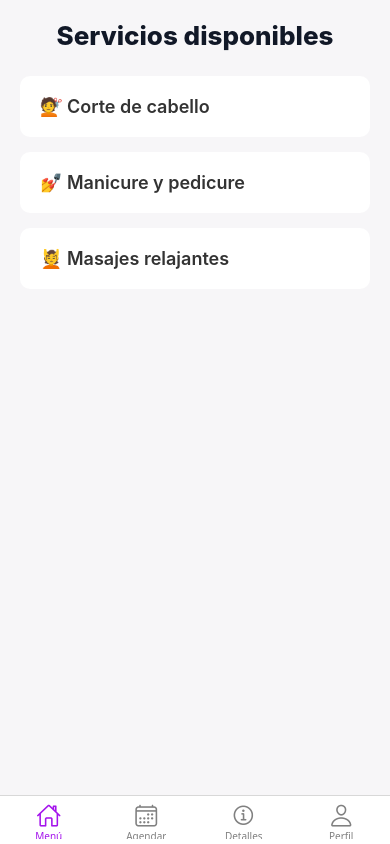
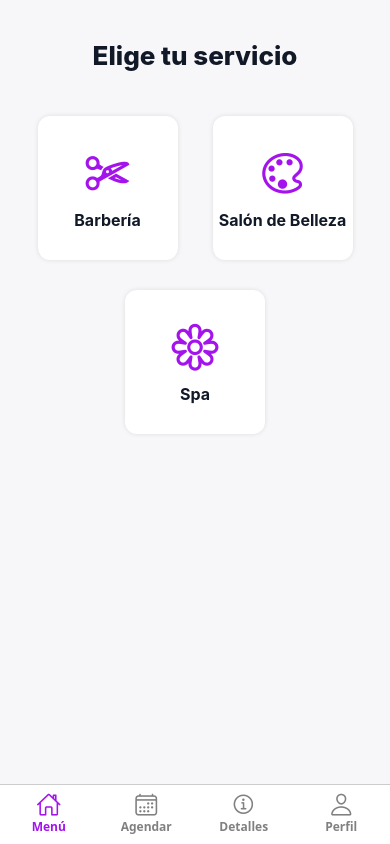
Before and after one commit to samuuu023/AppCitas, a React Native app: screen /AppTabs in a window 390 px wide. Built offline with nearby package versions, Linux system fonts and the light colour scheme.

Commit message:
Cambios finales

```diff
--- a/App.js
+++ b/App.js
@@ -1,12 +1,15 @@
 // App.js
 import React from "react";
 import { NavigationContainer } from "@react-navigation/native";
+import { SafeAreaProvider } from "react-native-safe-area-context";
 import AppNavigator from "./navigation/AppNavigator";
 
 export default function App() {
   return (
-    <NavigationContainer>
-      <AppNavigator />
-    </NavigationContainer>
+    <SafeAreaProvider>
+      <NavigationContainer>
+        <AppNavigator />
+      </NavigationContainer>
+    </SafeAreaProvider>
   );
 }
--- a/navigation/AppDrawer.js
+++ b/navigation/AppDrawer.js
@@ -1,5 +1,6 @@
 // navigation/AppDrawer.js (opcional)
 import React from "react";
+import { Ionicons } from '@expo/vector-icons';
 import { createDrawerNavigator } from "@react-navigation/drawer";
 import AppTabs from "./AppTabs";
 import ProfileScreen from "../screens/ProfileScreen";
--- a/navigation/AppTabs.js
+++ b/navigation/AppTabs.js
@@ -17,6 +17,17 @@ export default function AppTabs() {
         headerShown: false,
         tabBarActiveTintColor: "#a413ec",
         tabBarInactiveTintColor: "gray",
+        tabBarStyle: {
+          backgroundColor: "#fff",
+          borderTopWidth: 0.5,
+          borderTopColor: "#ccc",
+          height: 60,
+          paddingBottom: 5,
+        },
+        tabBarLabelStyle: {
+          fontSize: 12,
+          fontWeight: "600",
+        },
         tabBarIcon: ({ color, size }) => {
           let iconName = "ellipse";
           if (route.name === "Service") iconName = "home-outline";
--- a/screens/BookingScreen.js
+++ b/screens/BookingScreen.js
@@ -1,66 +1,194 @@
-// Screens/AgendarScreen.js
+// screens/BookingScreen.js
 import React, { useState } from "react";
-import { View, Text, TextInput, TouchableOpacity, StyleSheet } from "react-native";
+import {
+  View,
+  Text,
+  TouchableOpacity,
+  StyleSheet,
+  FlatList,
+  Platform,
+} from "react-native";
+import DateTimePicker from "@react-native-community/datetimepicker";
+import { SafeAreaView } from "react-native-safe-area-context";
+import { useNavigation, useRoute } from "@react-navigation/native";
 
-export default function BookingScreen({ navigation }) {
-  const [servicio, setServicio] = useState("");
-  const [fecha, setFecha] = useState("");
-  const [hora, setHora] = useState("");
+export default function BookingScreen() {
+  const navigation = useNavigation();
+  const route = useRoute();
+  const { category } = route.params || { category: "Barbería" };
 
-  const handleAgendar = () => {
-    if (servicio && fecha && hora) {
-      alert("Cita agendada con éxito");
-      navigation.navigate("Detalles");
-    } else {
-      alert("Completa todos los campos");
+  // Listas según la categoría
+  const serviceOptions = {
+    Barbería: ["Corte Clásico", "Afeitado Premium", "Tinte de Barba"],
+    "Salón de Belleza": ["Corte de Cabello", "Manicure", "Maquillaje Profesional"],
+    Spa: ["Masaje Relajante", "Exfoliación", "Terapia de Piedras Calientes"],
+  };
+
+  const staffOptions = {
+    Barbería: ["Carlos", "Luis", "Andrés"],
+    "Salón de Belleza": ["Sofía", "Camila", "Valeria"],
+    Spa: ["Daniela", "Roberto", "Melissa"],
+  };
+
+  const [service, setService] = useState(null);
+  const [staff, setStaff] = useState(null);
+  const [date, setDate] = useState(new Date());
+  const [showPicker, setShowPicker] = useState(false);
+
+  const onChangeDate = (event, selectedDate) => {
+    const currentDate = selectedDate || date;
+    setShowPicker(false);
+    setDate(currentDate);
+  };
+
+  const handleConfirm = () => {
+    if (!service || !staff || !date) {
+      alert("Por favor completa todos los campos.");
+      return;
     }
+
+    navigation.navigate("Details", {
+      category,
+      service,
+      staff,
+      date: date.toISOString(),
+    });
   };
 
   return (
-    <View style={styles.container}>
-      <Text style={styles.title}>Agendar cita</Text>
+    <SafeAreaView style={styles.safe}>
+      <View style={styles.container}>
+        <Text style={styles.title}>Agendar Cita</Text>
+        <Text style={styles.subtitle}>Categoría: {category}</Text>
 
-      <TextInput
-        placeholder="Servicio (Ej: Corte, Uñas, Masaje)"
-        placeholderTextColor="#9CA3AF"
-        style={styles.input}
-        value={servicio}
-        onChangeText={setServicio}
-      />
-      <TextInput
-        placeholder="Fecha (Ej: 25/10/2025)"
-        placeholderTextColor="#9CA3AF"
-        style={styles.input}
-        value={fecha}
-        onChangeText={setFecha}
-      />
-      <TextInput
-        placeholder="Hora (Ej: 3:00 PM)"
-        placeholderTextColor="#9CA3AF"
-        style={styles.input}
-        value={hora}
-        onChangeText={setHora}
-      />
+        {/* Servicios */}
+        <Text style={styles.label}>Selecciona un servicio:</Text>
+        <FlatList
+          horizontal
+          data={serviceOptions[category] || []}
+          keyExtractor={(item) => item}
+          showsHorizontalScrollIndicator={false}
+          contentContainerStyle={{ paddingVertical: 10 }}
+          renderItem={({ item }) => (
+            <TouchableOpacity
+              style={[
+                styles.option,
+                service === item && styles.selectedOption,
+              ]}
+              onPress={() => setService(item)}
+            >
+              <Text
+                style={[
+                  styles.optionText,
+                  service === item && styles.selectedOptionText,
+                ]}
+              >
+                {item}
+              </Text>
+            </TouchableOpacity>
+          )}
+        />
 
-      <TouchableOpacity style={styles.button} onPress={handleAgendar}>
-        <Text style={styles.buttonText}>Confirmar cita</Text>
-      </TouchableOpacity>
-    </View>
+        {/* Personal disponible */}
+        <Text style={[styles.label, { marginTop: 20 }]}>
+          Personal disponible:
+        </Text>
+        <FlatList
+          horizontal
+          data={staffOptions[category] || []}
+          keyExtractor={(item) => item}
+          showsHorizontalScrollIndicator={false}
+          contentContainerStyle={{ paddingVertical: 10 }}
+          renderItem={({ item }) => (
+            <TouchableOpacity
+              style={[styles.option, staff === item && styles.selectedOption]}
+              onPress={() => setStaff(item)}
+            >
+              <Text
+                style={[
+                  styles.optionText,
+                  staff === item && styles.selectedOptionText,
+                ]}
+              >
+                {item}
+              </Text>
+            </TouchableOpacity>
+          )}
+        />
+
+        {/* Fecha y hora */}
+        <Text style={[styles.label, { marginTop: 20 }]}>Fecha y hora:</Text>
+        <TouchableOpacity
+          style={styles.dateButton}
+          onPress={() => setShowPicker(true)}
+        >
+          <Text style={styles.dateText}>
+            {date.toLocaleString([], {
+              dateStyle: "medium",
+              timeStyle: "short",
+            })}
+          </Text>
+        </TouchableOpacity>
+
+        {showPicker && (
+          <DateTimePicker
+            value={date}
+            mode="datetime"
+            display={Platform.OS === "ios" ? "spinner" : "default"}
+            onChange={onChangeDate}
+            minimumDate={new Date()}
+          />
+        )}
+
+        {/* Confirmar */}
+        <TouchableOpacity style={styles.confirmButton} onPress={handleConfirm}>
+          <Text style={styles.confirmText}>Confirmar Cita</Text>
+        </TouchableOpacity>
+      </View>
+    </SafeAreaView>
   );
 }
 
 const styles = StyleSheet.create({
-  container: { flex: 1, backgroundColor: "#f7f6f8", padding: 20, justifyContent: "center" },
-  title: { fontSize: 26, fontWeight: "800", textAlign: "center", color: "#111827", marginBottom: 25 },
-  input: {
-    width: "100%",
-    borderWidth: 1,
-    borderColor: "#ccc",
+  safe: { flex: 1, backgroundColor: "#f7f6f8" },
+  container: { flex: 1, padding: 20 },
+  title: {
+    fontSize: 26,
+    fontWeight: "800",
+    color: "#111827",
+    textAlign: "center",
+    marginBottom: 10,
+  },
+  subtitle: {
+    fontSize: 16,
+    color: "#6B7280",
+    textAlign: "center",
+    marginBottom: 20,
+  },
+  label: { fontSize: 16, fontWeight: "700", color: "#111827", marginBottom: 8 },
+  option: {
+    backgroundColor: "#E5E7EB",
+    padding: 10,
+    borderRadius: 8,
+    marginRight: 10,
+  },
+  selectedOption: { backgroundColor: "#a413ec" },
+  optionText: { color: "#111827" },
+  selectedOptionText: { color: "white", fontWeight: "700" },
+  dateButton: {
+    backgroundColor: "#fff",
+    padding: 14,
     borderRadius: 10,
-    padding: 12,
-    backgroundColor: "white",
-    marginBottom: 15,
+    elevation: 2,
+    marginTop: 5,
   },
-  button: { backgroundColor: "#a413ec", padding: 14, borderRadius: 10, width: "100%", alignItems: "center" },
-  buttonText: { color: "white", fontWeight: "700", fontSize: 16 },
+  dateText: { fontSize: 16, color: "#111827", textAlign: "center" },
+  confirmButton: {
+    backgroundColor: "#a413ec",
+    padding: 16,
+    borderRadius: 10,
+    alignItems: "center",
+    marginTop: 30,
+  },
+  confirmText: { color: "white", fontSize: 16, fontWeight: "700" },
 });
--- a/screens/DetailsScreen.js
+++ b/screens/DetailsScreen.js
@@ -1,38 +1,103 @@
-// Screens/DetalleScreen.js
+// screens/DetailsScreen.js
 import React from "react";
-import { View, Text, StyleSheet } from "react-native";
+import { View, Text, TouchableOpacity, StyleSheet } from "react-native";
+import { SafeAreaView } from "react-native-safe-area-context";
+import { useRoute, useNavigation } from "@react-navigation/native";
 
 export default function DetailsScreen() {
+  const route = useRoute();
+  const navigation = useNavigation();
+  const { category, service, staff, date } = route.params || {};
+
+  const handleEdit = () => {
+    navigation.navigate("Booking", {
+      category,
+      service,
+      staff,
+      date,
+    });
+  };
+
   return (
-    <View style={styles.container}>
-      <Text style={styles.title}>Detalles de tu cita</Text>
+    <SafeAreaView style={styles.safe}>
+      <View style={styles.container}>
+        <Text style={styles.title}>Detalles de tu Cita</Text>
 
-      <View style={styles.card}>
-        <Text style={styles.label}>Servicio:</Text>
-        <Text style={styles.value}>Corte de cabello</Text>
+        <View style={styles.card}>
+          <Text style={styles.label}>Categoría:</Text>
+          <Text style={styles.value}>{category}</Text>
 
-        <Text style={styles.label}>Fecha:</Text>
-        <Text style={styles.value}>25 de Octubre, 2025</Text>
+          <Text style={styles.label}>Servicio:</Text>
+          <Text style={styles.value}>{service}</Text>
 
-        <Text style={styles.label}>Hora:</Text>
-        <Text style={styles.value}>3:00 PM</Text>
+          <Text style={styles.label}>Atenderá:</Text>
+          <Text style={styles.value}>{staff}</Text>
+
+          <Text style={styles.label}>Fecha y hora:</Text>
+          <Text style={styles.value}>
+            {new Date(date).toLocaleString([], {
+              dateStyle: "full",
+              timeStyle: "short",
+            })}
+          </Text>
+        </View>
+
+        <View style={styles.buttonsContainer}>
+          <TouchableOpacity style={styles.buttonEdit} onPress={handleEdit}>
+            <Text style={styles.buttonText}>Editar Cita</Text>
+          </TouchableOpacity>
+
+          <TouchableOpacity
+            style={styles.buttonProfile}
+            onPress={() => navigation.navigate("Profile")}
+          >
+            <Text style={styles.buttonText}>Ver en Perfil</Text>
+          </TouchableOpacity>
+        </View>
       </View>
-
-      <Text style={styles.note}>Puedes editar o cancelar tu cita desde esta pantalla.</Text>
-    </View>
+    </SafeAreaView>
   );
 }
 
 const styles = StyleSheet.create({
-  container: { flex: 1, backgroundColor: "#f7f6f8", padding: 20 },
-  title: { fontSize: 26, fontWeight: "800", color: "#111827", textAlign: "center", marginBottom: 20 },
+  safe: { flex: 1, backgroundColor: "#f7f6f8" },
+  container: { flex: 1, padding: 20, alignItems: "center" },
+  title: {
+    fontSize: 26,
+    fontWeight: "800",
+    color: "#111827",
+    marginBottom: 25,
+    textAlign: "center",
+  },
   card: {
     backgroundColor: "#fff",
-    borderRadius: 10,
+    borderRadius: 12,
+    width: "100%",
     padding: 20,
     elevation: 3,
+    marginBottom: 20,
   },
   label: { color: "#6B7280", fontWeight: "600", marginTop: 10 },
-  value: { fontSize: 16, fontWeight: "700", color: "#111827" },
-  note: { textAlign: "center", marginTop: 30, color: "#6B7280" },
+  value: { fontSize: 18, fontWeight: "700", color: "#111827" },
+  buttonsContainer: {
+    flexDirection: "row",
+    justifyContent: "space-between",
+    width: "100%",
+    gap: 10,
+  },
+  buttonEdit: {
+    backgroundColor: "#f59e0b",
+    flex: 1,
+    padding: 14,
+    borderRadius: 10,
+    alignItems: "center",
+  },
+  buttonProfile: {
+    backgroundColor: "#a413ec",
+    flex: 1,
+    padding: 14,
+    borderRadius: 10,
+    alignItems: "center",
+  },
+  buttonText: { color: "white", fontWeight: "700", fontSize: 16 },
 });
--- a/screens/LoginScreen.js
+++ b/screens/LoginScreen.js
@@ -1,6 +1,7 @@
 // Screens/LoginScreen.js
 import React, { useState } from "react";
 import { View, Text, TextInput, TouchableOpacity, StyleSheet } from "react-native";
+import { SafeAreaProvider } from "react-native-safe-area-context";
 import { useNavigation } from "@react-navigation/native";
 
 export default function LoginScreen() {
@@ -10,7 +11,7 @@ export default function LoginScreen() {
 
   const handleLogin = () => {
     if (correo === "samuel@example.com" && password === "12345") {
-      navigation.replace("AppTabs"); // te lleva al menú principal
+      navigation.replace("AppTabs"); //menú principal
     } else if (correo && password) {
       alert("Credenciales incorrectas");
     } else {
--- a/screens/ProfileScreen.js
+++ b/screens/ProfileScreen.js
@@ -1,56 +1,76 @@
-// Screens/PerfilScreen.js
-import React from "react";
-import { View, Text, TouchableOpacity, StyleSheet } from "react-native";
+// screens/ProfileScreen.js
+import React, { useState } from "react";
+import { View, Text, TouchableOpacity, StyleSheet, FlatList } from "react-native";
+import { SafeAreaView } from "react-native-safe-area-context";
 import { useNavigation } from "@react-navigation/native";
 
 export default function ProfileScreen() {
   const navigation = useNavigation();
 
-  const handleLogout = () => {
-    alert("Sesión cerrada");
-    navigation.replace("Login");
-  };
+  const [appointments, setAppointments] = useState([
+    { id: "1", category: "Barbería", service: "Corte Clásico", date: "2025-10-25T10:00:00", status: "Próxima" },
+    { id: "2", category: "Spa", service: "Masaje Relajante", date: "2025-09-30T14:00:00", status: "Pasada" },
+    { id: "3", category: "Salón de Belleza", service: "Manicure", date: "2025-10-20T16:00:00", status: "Hoy" },
+  ]);
+
+  const renderItem = ({ item }) => (
+    <View style={styles.item}>
+      <Text style={styles.itemText}>{item.category} - {item.service}</Text>
+      <Text style={styles.dateText}>
+        {new Date(item.date).toLocaleString([], { dateStyle: "medium", timeStyle: "short" })}
+      </Text>
+      <Text style={styles.status}>{item.status}</Text>
+    </View>
+  );
 
   return (
-    <View style={styles.container}>
-      <Text style={styles.title}>Mi Perfil</Text>
+    <SafeAreaView style={styles.safe}>
+      <View style={styles.container}>
+        <Text style={styles.title}>Mi Perfil</Text>
+        <Text style={styles.subtitle}>Samuel Orellana</Text>
 
-      <View style={styles.card}>
-        <Text style={styles.label}>Nombre:</Text>
-        <Text style={styles.value}>Samuel Orellana</Text>
+        <Text style={styles.label}>Historial de Citas</Text>
 
-        <Text style={styles.label}>Correo:</Text>
-        <Text style={styles.value}>samuel@example.com</Text>
+        <FlatList
+          data={appointments}
+          keyExtractor={(item) => item.id}
+          renderItem={renderItem}
+          contentContainerStyle={{ marginTop: 10 }}
+        />
 
-        <Text style={styles.label}>Teléfono:</Text>
-        <Text style={styles.value}>+503 7000-0000</Text>
+        <TouchableOpacity
+          style={styles.logoutButton}
+          onPress={() => navigation.replace("Login")}
+        >
+          <Text style={styles.logoutText}>Cerrar Sesión</Text>
+        </TouchableOpacity>
       </View>
-
-      <TouchableOpacity style={styles.button} onPress={handleLogout}>
-        <Text style={styles.buttonText}>Cerrar sesión</Text>
-      </TouchableOpacity>
-    </View>
+    </SafeAreaView>
   );
 }
 
 const styles = StyleSheet.create({
-  container: { flex: 1, backgroundColor: "#f7f6f8", padding: 20 },
-  title: { fontSize: 26, fontWeight: "800", color: "#111827", textAlign: "center", marginBottom: 25 },
-  card: {
+  safe: { flex: 1, backgroundColor: "#f7f6f8" },
+  container: { flex: 1, padding: 20 },
+  title: { fontSize: 26, fontWeight: "800", color: "#111827", textAlign: "center" },
+  subtitle: { textAlign: "center", color: "#6B7280", marginBottom: 20 },
+  label: { fontSize: 18, fontWeight: "700", color: "#111827" },
+  item: {
     backgroundColor: "#fff",
     borderRadius: 10,
-    padding: 20,
-    elevation: 3,
+    padding: 15,
+    marginVertical: 6,
+    elevation: 2,
   },
-  label: { color: "#6B7280", fontWeight: "600", marginTop: 10 },
-  value: { fontSize: 16, fontWeight: "700", color: "#111827" },
-  button: {
+  itemText: { fontSize: 16, fontWeight: "600", color: "#111827" },
+  dateText: { color: "#6B7280", marginTop: 4 },
+  status: { marginTop: 4, fontWeight: "700", color: "#a413ec" },
+  logoutButton: {
     backgroundColor: "#a413ec",
     padding: 14,
     borderRadius: 10,
-    width: "100%",
     alignItems: "center",
-    marginTop: 40,
+    marginTop: 20,
   },
-  buttonText: { color: "white", fontWeight: "700", fontSize: 16 },
+  logoutText: { color: "white", fontWeight: "700", fontSize: 16 },
 });
--- a/screens/RegisterScreen.js
+++ b/screens/RegisterScreen.js
@@ -1,6 +1,7 @@
 // Screens/RegisterScreen.js
 import React, { useState } from "react";
 import { View, Text, TextInput, TouchableOpacity, StyleSheet } from "react-native";
+import { SafeAreaProvider } from "react-native-safe-area-context";
 import { useNavigation } from "@react-navigation/native";
 
 export default function RegisterScreen() {
--- a/screens/ServiceScreen.js
+++ b/screens/ServiceScreen.js
@@ -1,45 +1,107 @@
-// Screens/MenuScreen.js
+// screens/ServiceScreen.js
 import React from "react";
 import { View, Text, TouchableOpacity, StyleSheet } from "react-native";
+import { SafeAreaView } from "react-native-safe-area-context";
+import { Ionicons } from "@expo/vector-icons";
+import { useNavigation } from "@react-navigation/native";
 
-export default function ServiceScreen({ navigation }) {
+export default function ServiceScreen() {
+  const navigation = useNavigation();
+
+  // Lista de categorías (servicios)
+  const services = [
+    {
+      id: 1,
+      name: "Barbería", // 👈 corregido (antes "Cool Barber Shop")
+      icon: "cut-outline",
+      color: "#a413ec",
+    },
+    {
+      id: 2,
+      name: "Salón de Belleza",
+      icon: "color-palette-outline",
+      color: "#a413ec",
+    },
+    {
+      id: 3,
+      name: "Spa", // 👈 coincide con BookingScreen
+      icon: "flower-outline",
+      color: "#a413ec",
+    },
+  ];
+
+  // Enviar categoría a BookingScreen
+  const handleSelectCategory = (category) => {
+    navigation.navigate("Booking", { category }); // ✅ parámetro correcto
+  };
+
   return (
+    <SafeAreaView style={styles.safe}>
       <View style={styles.container}>
-      <Text style={styles.title}>Servicios disponibles</Text>
+        <Text style={styles.title}>Elige tu servicio</Text>
 
+        <View style={styles.grid}>
+          {services.map((service) => (
             <TouchableOpacity
+              key={service.id}
               style={styles.card}
-        onPress={() => navigation.navigate("Agendar")}
+              onPress={() => handleSelectCategory(service.name)}
             >
-        <Text style={styles.cardText}>💇 Corte de cabello</Text>
+              <Ionicons
+                name={service.icon}
+                size={50}
+                color={service.color}
+                style={{ marginBottom: 10 }}
+              />
+              <Text style={styles.serviceName}>{service.name}</Text>
             </TouchableOpacity>
-
-      <TouchableOpacity
-        style={styles.card}
-        onPress={() => navigation.navigate("Agendar")}
-      >
-        <Text style={styles.cardText}>💅 Manicure y pedicure</Text>
-      </TouchableOpacity>
-
-      <TouchableOpacity
-        style={styles.card}
-        onPress={() => navigation.navigate("Agendar")}
-      >
-        <Text style={styles.cardText}>💆 Masajes relajantes</Text>
-      </TouchableOpacity>
+          ))}
         </View>
+      </View>
+    </SafeAreaView>
   );
 }
 
 const styles = StyleSheet.create({
-  container: { flex: 1, backgroundColor: "#f7f6f8", padding: 20 },
-  title: { fontSize: 26, fontWeight: "800", marginBottom: 25, textAlign: "center", color: "#111827" },
+  safe: {
+    flex: 1,
+    backgroundColor: "#f7f6f8",
+  },
+  container: {
+    flex: 1,
+    alignItems: "center",
+    paddingHorizontal: 20,
+    paddingTop: 40,
+  },
+  title: {
+    fontSize: 26,
+    fontWeight: "800",
+    color: "#111827",
+    marginBottom: 30,
+  },
+  grid: {
+    width: "100%",
+    flexDirection: "row",
+    justifyContent: "space-around",
+    flexWrap: "wrap",
+  },
   card: {
+    width: "40%",
     backgroundColor: "#fff",
-    borderRadius: 10,
-    padding: 20,
-    marginBottom: 15,
+    paddingVertical: 30,
+    borderRadius: 12,
+    alignItems: "center",
+    justifyContent: "center",
     elevation: 3,
+    marginVertical: 15,
+    shadowColor: "#000",
+    shadowOpacity: 0.1,
+    shadowRadius: 5,
   },
-  cardText: { fontSize: 18, fontWeight: "600", color: "#333" },
+  serviceName: {
+    fontSize: 16,
+    fontWeight: "700",
+    color: "#111827",
+    textAlign: "center",
+  },
 });
```
Also changed, not shown: package.json (+7 -1 lines), 1 other file (tests, documents, lock files or other folders). Lines whose indentation alone changed are shown as unchanged.
